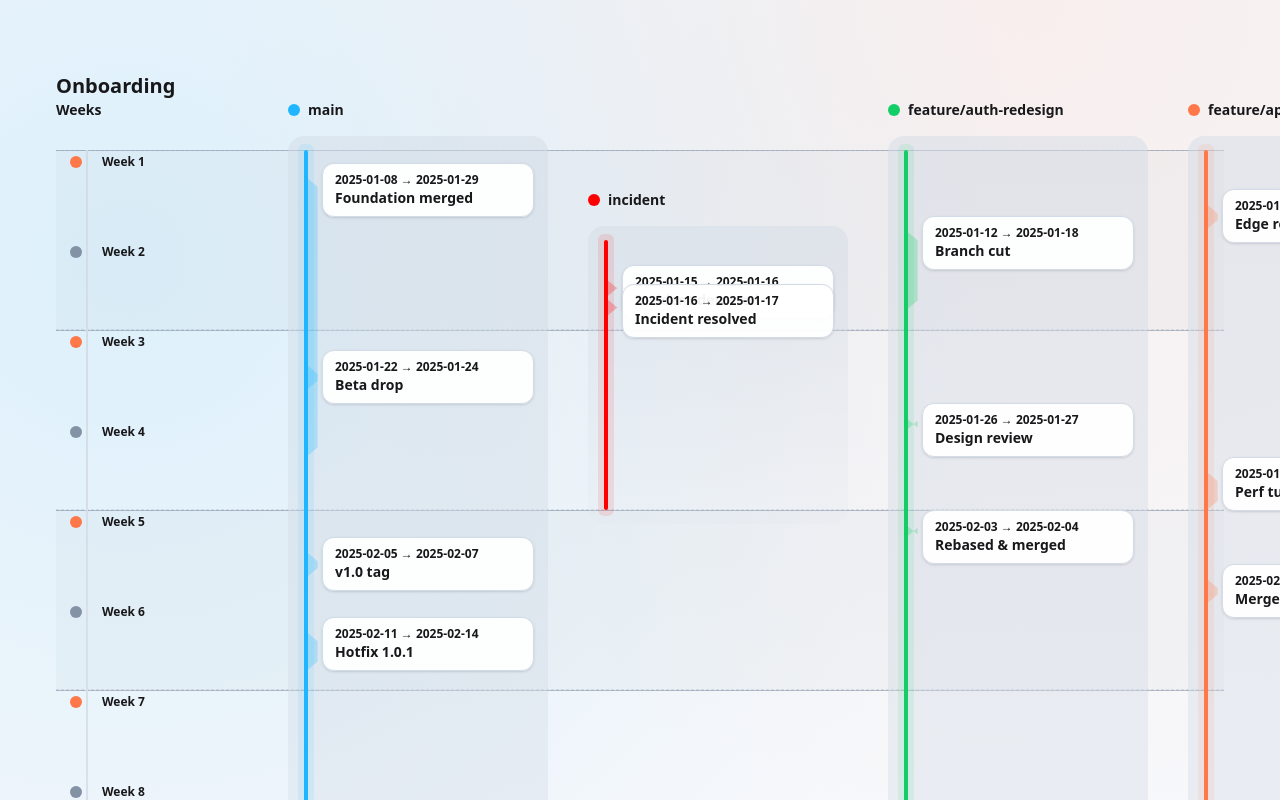
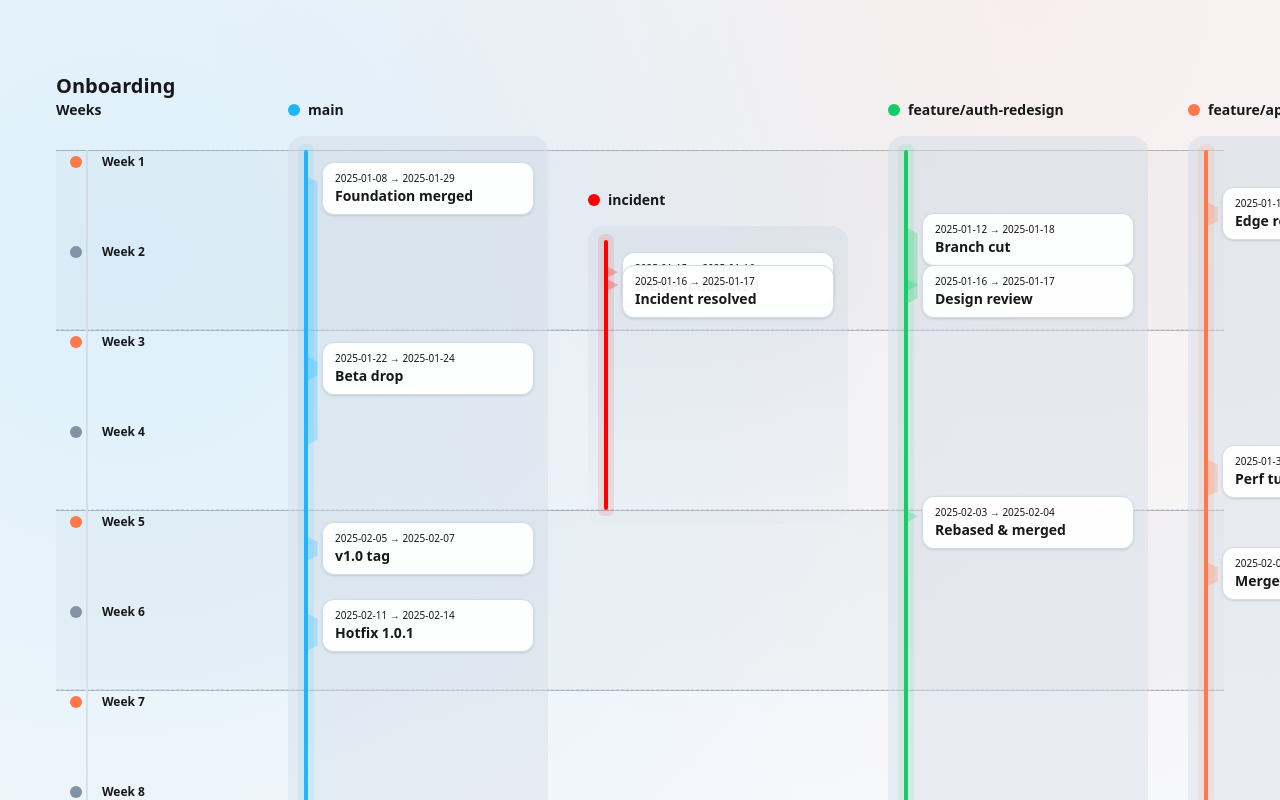
Before and after one commit to onion2k/timelines, a React (Vite) app: page / in a window 1280 px wide. Shown: the top 800 px of the page. Built offline with nearby package versions, Linux system fonts and the light colour scheme.

Commit message:
Better date alignment

```diff
--- a/src/App.tsx
+++ b/src/App.tsx
@@ -76,8 +76,8 @@ const branchTracks: MultiLineTimelineTrack[] = [
         id: 'auth-review',
         title: 'Design review',
         annotation: '',
-        at: '2025-01-26',
-        endAt: '2025-01-27',
+        at: '2025-01-16',
+        endAt: '2025-01-17',
       },
       {
         id: 'auth-merge',
--- a/src/components/MultiLineTimeline.tsx
+++ b/src/components/MultiLineTimeline.tsx
@@ -28,9 +28,9 @@ type MultiLineTimelineProps = {
 const DAY_MS = 1000 * 60 * 60 * 24
 const WEEK_MS = DAY_MS * 7
 
-function clampPercent(value: number) {
-  if (Number.isNaN(value)) return 0
-  return Math.min(100, Math.max(0, value))
+function clampNumber(value: number, min: number, max: number) {
+  if (Number.isNaN(value)) return min
+  return Math.min(max, Math.max(min, value))
 }
 
 function normalizeDateToUTC(date: Date) {
@@ -57,26 +57,33 @@ function parseAtDate(at?: string): Date | null {
   return Number.isNaN(parsed.getTime()) ? null : normalizeDateToUTC(parsed)
 }
 
-function computeTopPercent({
+function computeTopPx({
   atDate,
   startWeekDate,
   totalWeeks,
   index,
   totalItems,
+  weekHeight,
+  trackHeight,
+  offsetTop,
 }: {
   atDate?: Date | null
   startWeekDate?: Date | null
   totalWeeks: number
   index: number
   totalItems: number
+  weekHeight: number
+  trackHeight: number
+  offsetTop: number
 }) {
-  if (atDate && startWeekDate && totalWeeks > 1) {
+  if (atDate && startWeekDate && totalWeeks > 0) {
     const diffWeeks = (atDate.getTime() - startWeekDate.getTime()) / WEEK_MS
-    const percent = (diffWeeks / (totalWeeks - 1)) * 100
-    return clampPercent(percent)
+    const clampedWeeks = clampNumber(diffWeeks, 0, Math.max(0, totalWeeks - 1))
+    const position = clampedWeeks * weekHeight - offsetTop
+    return clampNumber(position, 0, trackHeight)
   }
-  if (totalItems <= 1) return 50
-  return (index / (totalItems - 1)) * 100
+  if (totalItems <= 1) return trackHeight / 2
+  return (index / (totalItems - 1)) * trackHeight
 }
 
 function WeekRail({
@@ -180,29 +187,49 @@ function SprintGuides({
 
 type DurationSpan = { id: string; topPx: number; heightPx: number }
 
-function buildDurationSpans(track: MultiLineTimelineTrack, height: number, startWeekDate: Date | null, totalWeeks: number) {
+function buildDurationSpans({
+  track,
+  trackHeight,
+  startWeekDate,
+  totalWeeks,
+  weekHeight,
+  offsetTop,
+}: {
+  track: MultiLineTimelineTrack
+  trackHeight: number
+  startWeekDate: Date | null
+  totalWeeks: number
+  weekHeight: number
+  offsetTop: number
+}) {
   return track.items
     .map((item, index) => {
       const startDate = parseAtDate(item.at)
       const endDate = parseAtDate(item.endAt)
       if (!startDate || !endDate) return null
-      const startPercent = computeTopPercent({
+      const startPx = computeTopPx({
         atDate: startDate,
         startWeekDate,
         totalWeeks,
         index,
         totalItems: track.items.length,
+        weekHeight,
+        trackHeight,
+        offsetTop,
       })
-      const endPercent = computeTopPercent({
+      const endPx = computeTopPx({
         atDate: endDate,
         startWeekDate,
         totalWeeks,
         index,
         totalItems: track.items.length,
+        weekHeight,
+        trackHeight,
+        offsetTop,
       })
-      const spanTopPercent = Math.min(startPercent, endPercent)
-      const spanHeightPx = Math.max(6, (Math.abs(endPercent - startPercent) / 100) * height)
-      const spanTopPx = (spanTopPercent / 100) * height
+      const spanTopPx = clampNumber(Math.min(startPx, endPx), 0, trackHeight)
+      const spanBottomPx = clampNumber(Math.max(startPx, endPx), 0, trackHeight)
+      const spanHeightPx = Math.max(6, spanBottomPx - spanTopPx)
       return { id: item.id, topPx: spanTopPx, heightPx: spanHeightPx }
     })
     .filter(Boolean) as DurationSpan[]
@@ -223,7 +250,7 @@ function TrackDurationSpans({ spans, color }: { spans: DurationSpan[]; color: st
       {spans.map((span) => (
         <div
           key={`${span.id}-span`}
-          className="absolute w-[12px] before:absolute before:-left-[12px] before:top-0 before:h-full before:w-[12px] before:skew-y-[-12deg]"
+          className="absolute w-[12px]"
           style={{
             left: '0.6rem',
             transform: 'translateX(-50%)',
@@ -231,7 +258,7 @@ function TrackDurationSpans({ spans, color }: { spans: DurationSpan[]; color: st
             height: span.heightPx,
             backgroundColor: `${color}`,
             opacity: 0.25,
-            clipPath: 'polygon(0 0, 100% 10px, 100% calc(100% - 10px), 0 100%)',
+            clipPath: 'polygon(0 0, 100% 6px, 100% calc(100% - 6px), 0 100%)',
           }}
           aria-hidden
         />
@@ -248,11 +275,11 @@ function TrackItemCard({ item }: { item: MultiLineTimelineItem; }) {
     >
       <div className="flex items-start justify-between gap-2">
         <div>
-          <p className="text-xs font-semibold text-gray">
+          <p className="text-[0.625rem] text-gray">
             {item.at}
             {item.endAt ? ` → ${item.endAt}` : ''}
           </p>
-          <p className="text-sm font-bold text-gray-dark">{item.title}</p>
+          <p className="text-sm font-semibold text-gray-dark">{item.title}</p>
         </div>
       </div>
       <p className="text-sm text-gray-dark">{item.annotation}</p>
@@ -262,13 +289,13 @@ function TrackItemCard({ item }: { item: MultiLineTimelineItem; }) {
 
 function TrackItemRow({
   item,
-  top,
+  topPx,
 }: {
   item: MultiLineTimelineItem
-  top: number
+  topPx: number
 }) {
   return (
-    <div className="absolute left-4 right-0" style={{ top: `calc(${top}% - 14px)` }}>
+    <div className="absolute left-4 right-0" style={{ top: `${topPx - 14}px` }}>
       <div className="flex items-start gap-3">
         <div className="relative w-full">
           <TrackItemCard item={item} />
@@ -280,26 +307,35 @@ function TrackItemRow({
 
 function MultiLineTimelineTrack({
   track,
-  height,
+  trackHeight,
   startWeekDate,
   totalWeeks,
   offsetTop,
   guidePadding,
+  weekHeight,
 }: {
   track: MultiLineTimelineTrack
-  height: number
+  trackHeight: number
   startWeekDate: Date | null
   totalWeeks: number
   offsetTop: number
   guidePadding: number
+  weekHeight: number
 }) {
-  const durationSpans = buildDurationSpans(track, height, startWeekDate, totalWeeks)
+  const durationSpans = buildDurationSpans({
+    track,
+    trackHeight,
+    startWeekDate,
+    totalWeeks,
+    weekHeight,
+    offsetTop,
+  })
 
   return (
     <div className="min-w-[260px]" style={{ marginTop: offsetTop }}>
       <TrackHeader track={track} />
       <div className="relative rounded-2xl" style={{ background: 'linear-gradient(180deg, rgba(211,220,230,0.5) 0%, rgba(211,220,230,0.1) 100%)', padding: guidePadding }}>
-        <div className="relative" style={{ height }}>
+        <div className="relative" style={{ height: trackHeight }}>
           <TrackDurationSpans spans={durationSpans} color={track.color} />
           <div
             className="absolute left-0.5 top-0 h-full w-1 rounded-full"
@@ -308,14 +344,17 @@ function MultiLineTimelineTrack({
           />
           {track.items.map((item, index) => {
             const atDate = parseAtDate(item.at)
-            const top = computeTopPercent({
+            const topPx = computeTopPx({
               atDate,
               startWeekDate,
               totalWeeks,
               index,
               totalItems: track.items.length,
+              weekHeight,
+              trackHeight,
+              offsetTop,
             })
-            return <TrackItemRow key={item.id} item={item} top={top} />
+            return <TrackItemRow key={item.id} item={item} topPx={topPx} />
           })}
         </div>
       </div>
@@ -367,20 +406,17 @@ export function MultiLineTimeline({ tracks, weeks, sprintLength = 2, weekHeight
             const trackWeeks = Math.max(1, clampedEndWeek - clampedStartWeek + 1)
             const trackHeight = trackWeeks * weekHeight
             const offsetTop = (clampedStartWeek - 1) * weekHeight
-            const trackStartWeekDate =
-              startWeekDate && clampedStartWeek > 1
-                ? new Date(startWeekDate.getTime() + (clampedStartWeek - 1) * WEEK_MS)
-                : startWeekDate
 
             return (
               <MultiLineTimelineTrack
                 key={track.id}
                 track={track}
-                height={trackHeight}
-                startWeekDate={trackStartWeekDate}
-                totalWeeks={trackWeeks}
+                trackHeight={trackHeight}
+                startWeekDate={startWeekDate}
+                totalWeeks={totalWeeks}
                 offsetTop={offsetTop}
-                guidePadding={14}
+                guidePadding={guidePadding}
+                weekHeight={weekHeight}
               />
             )
           })}
```
